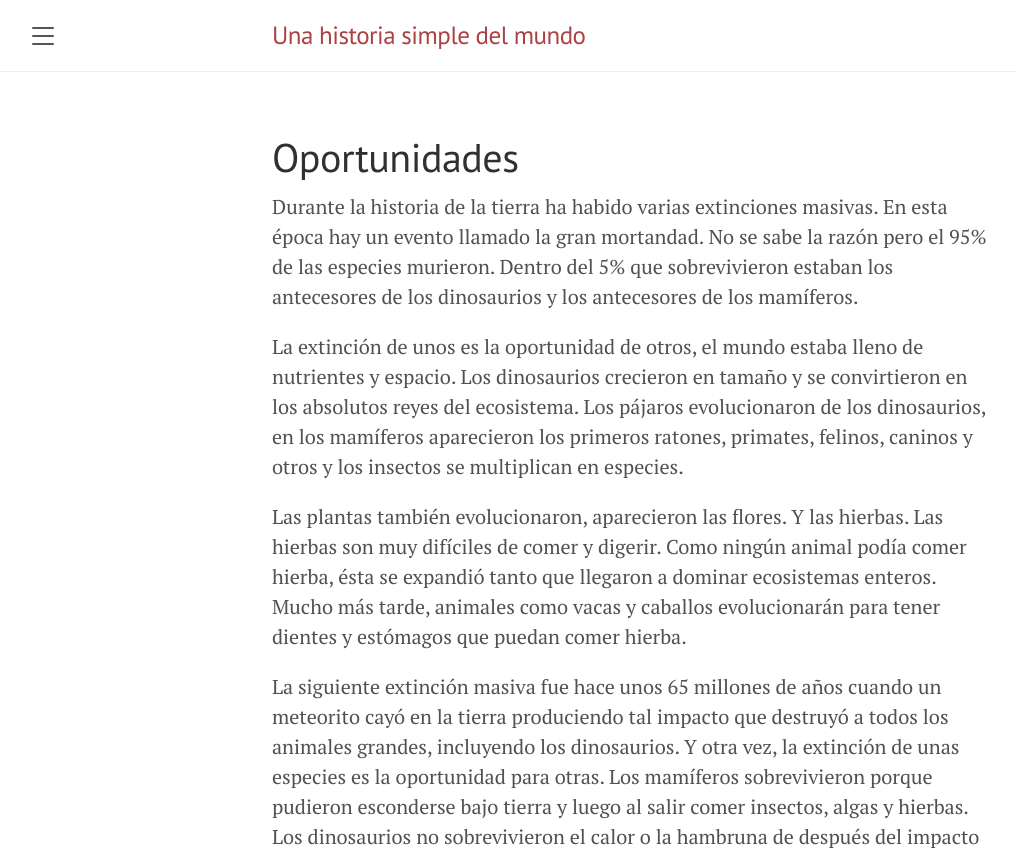
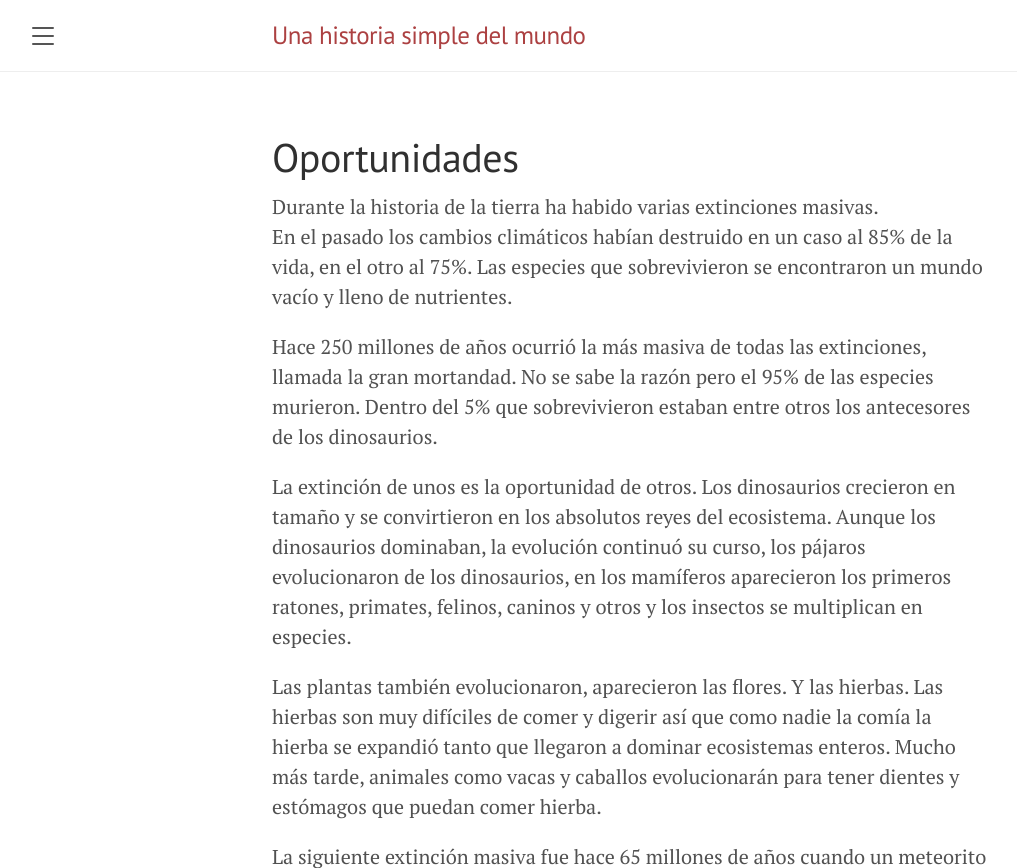
Before and after one commit to JordiPolo/simplehistory, a Jekyll site: the page built from _capitulos/04_oportunidades.md, in a window 1280 px wide and 1400 px high, cut to the strip 0-868 px from the top of the window. Shown: the whole strip, without its empty margins (8-1025 px from the left). Built offline with Jekyll 4.4.1, drawn with Linux system fonts in a browser that asks for light colours; some of the changed text lies outside the part shown.

Commit message:
Update 04_oportunidades.md

```diff
--- a/_capitulos/04_oportunidades.md
+++ b/_capitulos/04_oportunidades.md
@@ -5,21 +5,24 @@
 category: cero
 ---
 
-Durante la historia de la tierra ha habido varias extinciones masivas. En esta época hay un evento llamado la gran mortandad. No se sabe la razón pero el 95% de las especies murieron. Dentro del 5% que sobrevivieron estaban los antecesores de los dinosaurios y los antecesores de los mamíferos.
+Durante la historia de la tierra ha habido varias extinciones masivas.
+En el pasado los cambios climáticos habían destruido en un caso al 85% de la vida, en el otro al 75%. Las especies que sobrevivieron se encontraron un mundo vacío y lleno de nutrientes.
 
-La extinción de unos es la oportunidad de otros, el mundo estaba lleno de nutrientes y espacio. Los dinosaurios crecieron en tamaño y se convirtieron en los absolutos reyes del ecosistema. Los pájaros evolucionaron de los dinosaurios, en los mamíferos aparecieron los primeros ratones, primates, felinos, caninos y otros y los insectos se multiplican en especies.
+Hace 250 millones de años ocurrió la más masiva de todas las extinciones, llamada la gran mortandad.  No se sabe la razón pero el 95% de las especies murieron. Dentro del 5% que sobrevivieron estaban entre otros los antecesores de los dinosaurios.
 
-Las plantas también evolucionaron, aparecieron las flores. Y las hierbas. Las hierbas son muy difíciles de comer y digerir. Como ningún animal podía comer hierba, ésta se expandió tanto que llegaron a dominar ecosistemas enteros. Mucho más tarde, animales como vacas y caballos evolucionarán para tener dientes y estómagos que puedan comer hierba.
+La extinción de unos es la oportunidad de otros. Los dinosaurios crecieron en tamaño y se convirtieron en los absolutos reyes del ecosistema. Aunque los dinosaurios dominaban, la evolución continuó su curso, los pájaros evolucionaron de los dinosaurios, en los mamíferos aparecieron los primeros ratones, primates, felinos, caninos y otros y los insectos se multiplican en especies.
 
-La siguiente extinción masiva fue hace unos 65 millones de años cuando un meteorito cayó en la tierra produciendo tal impacto que destruyó a todos los animales grandes, incluyendo los dinosaurios. Y otra vez, la extinción de unas especies es la oportunidad para otras.
-Los mamíferos sobrevivieron porque pudieron esconderse bajo tierra y luego al salir comer insectos, algas y hierbas. Los dinosaurios no sobrevivieron el calor o la hambruna de después del impacto
+Las plantas también evolucionaron, aparecieron las flores. Y las hierbas. Las hierbas son muy difíciles de comer y digerir así que como nadie la comía la hierba se expandió tanto que llegaron a dominar ecosistemas enteros. Mucho más tarde, animales como vacas y caballos evolucionarán para tener dientes y estómagos que puedan comer hierba.
+
+La siguiente extinción masiva fue hace 65 millones de años cuando un meteorito cayó en la tierra produciendo tal impacto que destruyó a los dinosaurios. Y otra vez, la extinción de unas especies es la oportunidad para otras. Los mamíferos sobrevivieron porque pudieron esconderse bajo tierra y luego al salir comer insectos, algas y hierbas. Los dinosaurios no sobrevivieron el calor o la hambruna de después del impacto
+
 
 <figure>
     <img src="https://i.pinimg.com/originals/0c/4e/67/0c4e67af04fe2bb2dba1b093600f88bc.jpg" width="400" />
     <figcaption>Fig 1: El árbol de la vida de los mamíferos es impresionante</figcaption>
 </figure>
 
-Los mamíferos eran los nuevos reyes del ecosistema, aparecieron tigres, leones, lobos, incluso un mamífero volvió de la tierra al mar y se convirtió en las ballenas.
+Los mamíferos ahora eran los nuevos reyes del ecosistema. Aparecieron tigres, leones, lobos, incluso un mamífero volvió de la tierra al mar y se convirtió en las ballenas.
 
 Entre esta variedad se encontraban los primates. Los primates subieron a los árboles para llegar a la fruta y frutos secos antes que sus competidores.
 
@@ -28,5 +31,6 @@
     <figcaption>Fig 2: Las ramas del árbol más relacionadas con nosotros</figcaption>
 </figure>
 
-De los primates  aparecen primero los monos más pequeños, luego los orangutanes, los gorilas, los chimpancés y finalmente nosotros, los homo.
-Movimientos tectónicos crearon montañas que pararon la llegada de lluvía. Con la falta de agua, lo que una vez fueron junglas se convirtieron en bosques y luego sabanas.  Los homos estuvieron obligados a bajar de los árboles para sobrevivir.
+De los primates aparecen primero los monos más pequeños, luego los orangutanes, los gorilas y finalmente los chimpancés y nosotros, los homo.
+
+Movimientos tectónicos crearon montañas que disminuyeron la cantidad de lluvia en el este de África. Con la falta de agua, lo que una vez fueron junglas se convirtieron en bosques y luego en sabanas.  Los homos que vivían allí se vieron obligados a bajar de los árboles para sobrevivir.
```
